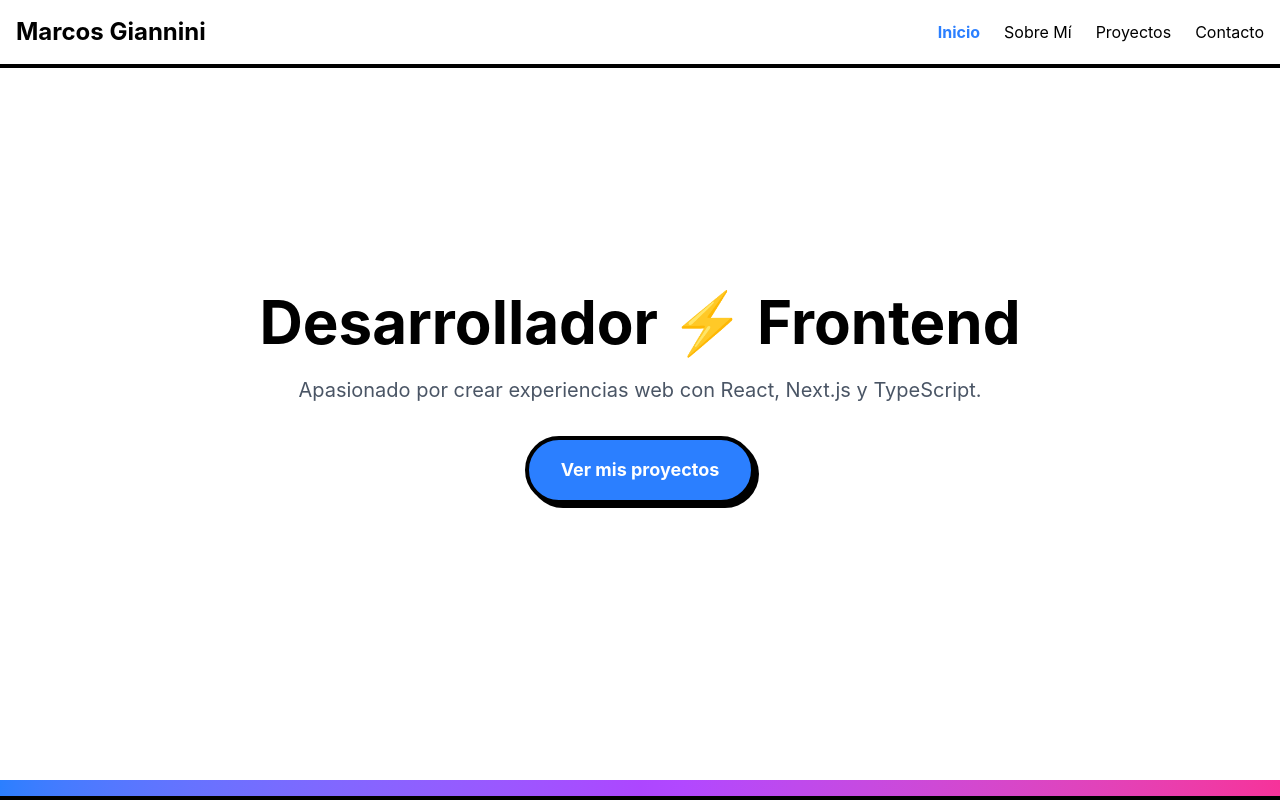
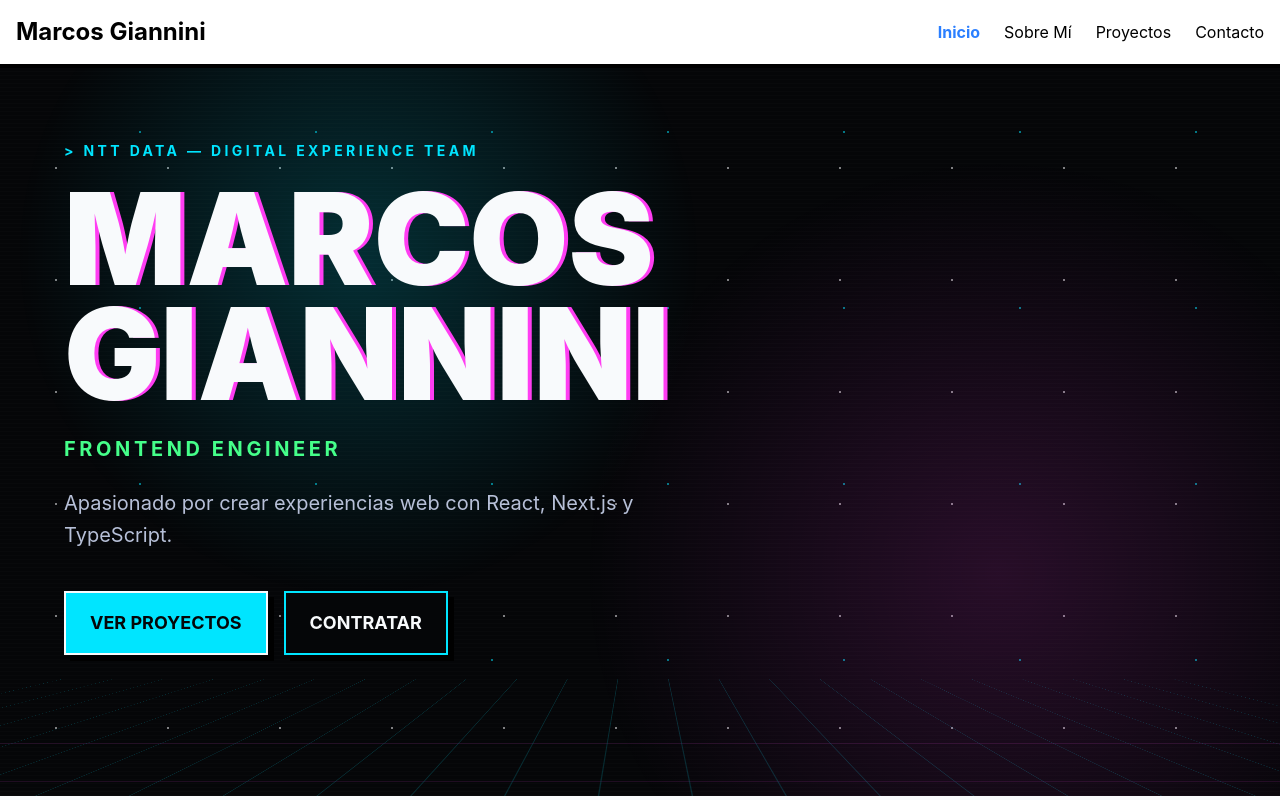
Before and after one commit to MarcosGiannini/portfolio, a Next.js app: page / in a window 1280 px wide. Both pictures are taken after a click on the button "SKIP". Shown: the top 800 px of the page. Built offline with nearby package versions, Linux system fonts and the light colour scheme.

Commit message:
feat(hero): redesign hero for splash continuity

```diff
--- a/src/components/sections/Hero/index.tsx
+++ b/src/components/sections/Hero/index.tsx
@@ -1,6 +1,9 @@
 "use client";
 
 import { motion } from "framer-motion";
+import type { Variants } from "framer-motion";
+import Button from "@/components/ui/Button";
+import { useReducedMotion } from "@/hooks/useReducedMotion";
 
 interface HeroProps {
   data: {
@@ -17,72 +20,115 @@ interface HeroProps {
 }
 
 const Hero = ({ data }: HeroProps) => {
+  const prefersReducedMotion = useReducedMotion();
+
+  const reveal: Variants = {
+    hidden: prefersReducedMotion ? { opacity: 1, y: 0 } : { opacity: 0, y: 18 },
+    visible: (delay = 0) => ({
+      opacity: 1,
+      y: 0,
+      transition: {
+        delay: prefersReducedMotion ? 0 : delay,
+        duration: prefersReducedMotion ? 0 : 0.55,
+        ease: "easeOut",
+      },
+    }),
+  };
+
   return (
     <section
       id="home"
-      className="min-h-screen flex items-center justify-center border-b-4 border-black relative overflow-hidden scroll-snap-align-start"
+      className="relative flex min-h-screen items-center overflow-hidden border-b-4 border-[var(--border)] bg-[var(--bg-base)] text-[var(--text-primary)] scroll-snap-align-start"
     >
-      <div className="container mx-auto px-4">
-        <div className="flex flex-col items-center justify-center text-center">
+      <div
+        aria-hidden="true"
+        className="absolute inset-0 opacity-50 [background-image:radial-gradient(var(--text-primary)_1px,transparent_1px),radial-gradient(var(--accent-cyan)_1px,transparent_1px)] [background-position:0_0,52px_44px] [background-size:112px_112px,176px_176px]"
+      />
+
+      <div
+        aria-hidden="true"
+        className="absolute inset-x-[-18%] bottom-[-24%] h-3/5 opacity-50 [background-image:linear-gradient(to_right,color-mix(in_srgb,var(--accent-cyan)_34%,transparent)_1px,transparent_1px),linear-gradient(to_bottom,color-mix(in_srgb,var(--accent-magenta)_30%,transparent)_1px,transparent_1px)] [background-size:76px_76px] [transform:perspective(420px)_rotateX(64deg)]"
+      />
+
+      <div
+        aria-hidden="true"
+        className="absolute inset-0 bg-[repeating-linear-gradient(to_bottom,transparent_0,transparent_3px,color-mix(in_srgb,var(--text-primary)_8%,transparent)_4px)] opacity-30 mix-blend-screen"
+      />
+
+      <div
+        aria-hidden="true"
+        className="absolute inset-0 bg-[radial-gradient(circle_at_28%_32%,color-mix(in_srgb,var(--accent-cyan)_18%,transparent),transparent_32%),radial-gradient(circle_at_78%_72%,color-mix(in_srgb,var(--accent-magenta)_14%,transparent),transparent_36%)]"
+      />
+
+      <div className="container relative z-10 mx-auto px-5 py-28 sm:px-6 lg:px-8">
+        <div className="mx-auto flex max-w-6xl flex-col items-start">
+          <motion.p
+            className="font-mono text-xs font-bold uppercase tracking-[0.24em] text-[var(--accent-cyan)] sm:text-sm"
+            custom={0.05}
+            initial="hidden"
+            animate="visible"
+            variants={reveal}
+          >
+            &gt; NTT DATA — DIGITAL EXPERIENCE TEAM
+          </motion.p>
+
           <motion.h1
-            className="text-3xl md:text-5xl lg:text-6xl font-bold mb-6 flex flex-wrap items-center justify-center gap-3 text-center"
-            initial={{ opacity: 0, y: 100 }}
-            animate={{ opacity: 1, y: 0 }}
-            transition={{ duration: 1.2 }}
+            className="mt-5 max-w-5xl font-heading text-6xl font-black uppercase leading-[0.9] tracking-normal text-[var(--text-primary)] drop-shadow-[4px_0_0_var(--accent-magenta)] sm:text-8xl lg:text-9xl"
+            custom={0.16}
+            initial="hidden"
+            animate="visible"
+            variants={reveal}
           >
-            {data.title.beforeIcon}
-            <motion.span
-              className="inline-block transition-transform duration-300 cursor-pointer"
-              title={data.title.iconTitle}
-              role="img"
-              aria-label={data.title.iconAriaLabel}
-              initial={{ opacity: 0, y: 80 }}
-              animate={{ opacity: 1, y: 0 }}
-              transition={{ duration: 1, delay: 0.3 }}
-              drag
-              dragConstraints={{ top: -40, left: -40, right: 40, bottom: 40 }}
-              dragTransition={{ bounceStiffness: 200, bounceDamping: 10 }}
-              whileHover={{
-                scale: 1.2,
-                color: "#facc15",
-                textShadow: "0 0 24px #facc15, 0 0 48px #facc15",
-                rotate: [0, 16, -16, 12, -12, 0],
-                x: [0, -10, 10, -14, 14, 0],
-                transition: {
-                  duration: 0.32,
-                  repeat: Infinity,
-                  repeatType: "loop",
-                  ease: "easeInOut"
-                }
-              }}
-              whileTap={{ scale: 0.95 }}
-              style={{ cursor: "grab" }}
+            MARCOS GIANNINI
+          </motion.h1>
+
+          <motion.p
+            className="mt-6 font-mono text-lg font-bold uppercase tracking-[0.18em] text-[var(--accent-green)] sm:text-xl"
+            custom={0.27}
+            initial="hidden"
+            animate="visible"
+            variants={reveal}
           >
-              ⚡
-            </motion.span>
-            {data.title.afterIcon}
-          </motion.h1>
+            Frontend Engineer
+          </motion.p>
+
           <motion.p
-            className="text-xl mb-8 text-gray-600 text-center"
-            initial={{ opacity: 0, y: 80 }}
-            animate={{ opacity: 1, y: 0 }}
-            transition={{ duration: 1.2, delay: 0.2 }}
+            className="mt-6 max-w-2xl text-lg leading-8 text-[var(--text-secondary)] sm:text-xl"
+            custom={0.38}
+            initial="hidden"
+            animate="visible"
+            variants={reveal}
           >
-            {data?.subtitle}
+            {data.subtitle}
           </motion.p>
-          <motion.a
+
+          <motion.div
+            className="mt-10 flex w-full flex-col gap-4 sm:w-auto sm:flex-row"
+            custom={0.49}
+            initial="hidden"
+            animate="visible"
+            variants={reveal}
+          >
+            <Button
               href="#portfolio"
+              size="lg"
               aria-label={data.buttonAriaLabel}
-            className="bg-blue-500 text-white text-lg font-bold px-8 py-4 rounded-full border-4 border-black shadow-[4px_4px_0px_0px_rgba(0,0,0,1)] hover:shadow-none hover:translate-x-[3px] hover:translate-y-[3px] transition-all"
-            initial={{ opacity: 0, y: 80 }}
-            animate={{ opacity: 1, y: 0 }}
-            transition={{ duration: 1.2, delay: 0.3 }}
+              className="w-full font-mono uppercase tracking-[0.16em] sm:w-auto"
             >
-            {data?.button}
-          </motion.a>
+              Ver proyectos
+            </Button>
+            <Button
+              href="#contact"
+              variant="secondary"
+              size="lg"
+              aria-label="Navegar a la sección de contacto"
+              className="w-full font-mono uppercase tracking-[0.16em] sm:w-auto"
+            >
+              Contratar
+            </Button>
+          </motion.div>
         </div>
       </div>
-      <div className="absolute bottom-0 left-0 w-full h-4 bg-gradient-to-r from-blue-500 via-purple-500 to-pink-500 hidden md:block"></div>
     </section>
   );
 };
```
Lines whose indentation alone changed are shown as unchanged.
